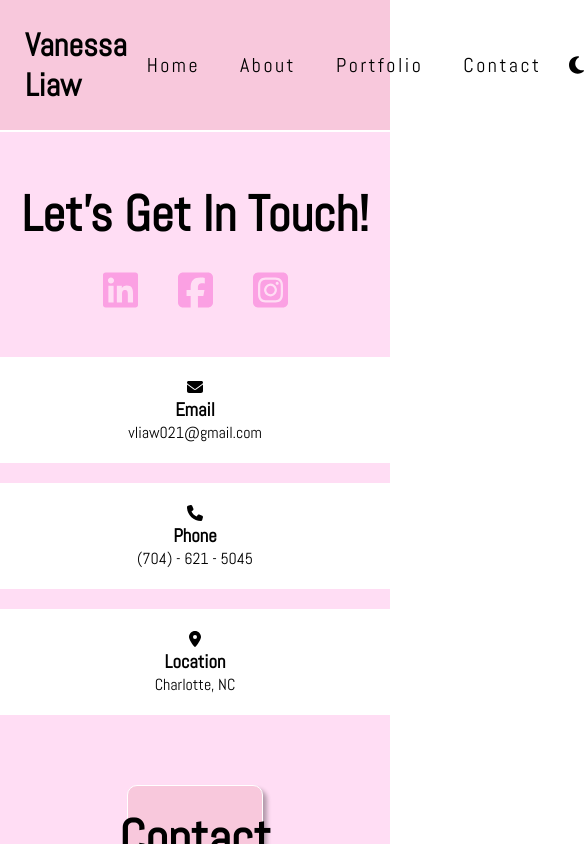
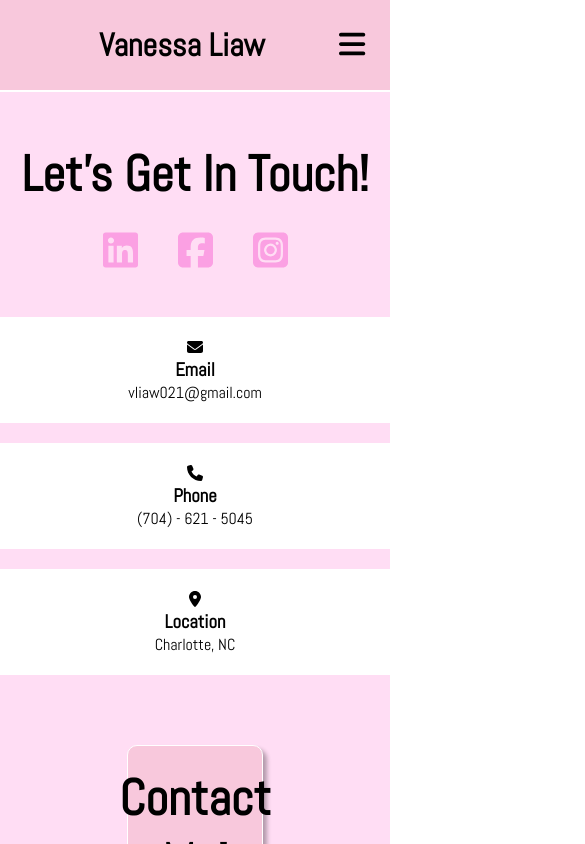
Before and after one commit to VanessaLiaw021/personal-portfolio, a React (Create React App) app: page /contact in a window 390 px wide. Shown: the top 844 px of the page, 585 px wide, since content can reach past the window. Built offline with nearby package versions, Linux system fonts and the light colour scheme.

Commit message:
set up responsive navbar

```diff
--- a/src/App.css
+++ b/src/App.css
@@ -11,7 +11,13 @@
 }
 
 /* Start Header Component */
-ul li {
+.nav-links {
+  display: flex;
+  justify-content: center;
+  align-items: center;
+}
+
+.nav-links li {
   margin: 0 20px;
   color: black;
   font-size: 20px;
@@ -26,6 +32,10 @@ ul li {
   text-align: center;
   border-radius: 10px;
   color: black;
+}
+
+.toggle-mobile {
+  display: none;
 }
 
 .main {
@@ -381,3 +391,46 @@ textarea {
   margin: 10px 0 0 0;
 }
 /* End Footer Component */
+
+/* Media Queries */
+@media screen and (max-width: 780px) {
+  .logo {
+    display: flex;
+    justify-content: center;
+    align-items: center;
+    margin: 0 auto;
+  }
+
+  .nav-links {
+    display: none;
+  }
+
+  .toggle-mobile {
+    display: block;
+    all: unset;
+    font-size: 30px;
+    cursor: pointer;
+  }
+
+  .mobile-links {
+    position: absolute;
+    display: block;
+    list-style-type: none;
+    background-color:  #F8C8DC;
+    left: 0;
+    top: 75px;
+    transition: all 0.5s ease-out;
+    width: 100%;
+    border-bottom: 1px solid white;;
+  }
+
+  .mobile-links li {
+    text-align: center;
+    color: black;
+    padding: 20px;
+    width: 100%;
+    transition: all 0.5s ease;
+    border-top: 1px solid white;
+    font-size: 20px;
+  }
+}
--- a/src/components/Header.js
+++ b/src/components/Header.js
@@ -1,9 +1,9 @@
 //Import required packages
-import React from 'react';
+import React, { useState } from 'react';
 import styled from 'styled-components';
 import { Link } from 'react-router-dom';
 import { FontAwesomeIcon } from '@fortawesome/react-fontawesome';
-import { faMoon, faSun } from '@fortawesome/free-solid-svg-icons';
+import { faBars, faXmark } from '@fortawesome/free-solid-svg-icons';
 
 //Styled Component for header
 const HeaderWrapper = styled.header`
@@ -25,18 +25,22 @@ const Nav = styled.ul`
 //Header Component
 const Header = () => {
 
+  const [isMobile, setMobile] = useState(false);
+
   return (
     <HeaderWrapper>
-      <h1>Vanessa Liaw</h1>
+      <h1 className="logo">Vanessa Liaw</h1>
 
-      <Nav>
+      <ul className={isMobile ? "mobile-links" : "nav-links"} onClick={() => setMobile(false)}>
         <Link to='/personal-portfolio'><li>Home</li></Link>
         <Link to='/about'><li>About</li></Link>
         <Link to='/portfolio'><li>Portfolio</li></Link>
         <Link to='/contact'><li>Contact</li></Link>
-      </Nav>
+      </ul>
 
-      <FontAwesomeIcon icon={faMoon} className='toggle-mode'/>
+      <button className="toggle-mobile" onClick={() => setMobile(!isMobile)}>
+        {isMobile ? <FontAwesomeIcon icon={ faXmark } /> : <FontAwesomeIcon icon={ faBars } />}
+      </button>
     </HeaderWrapper>
   );
 };
```
